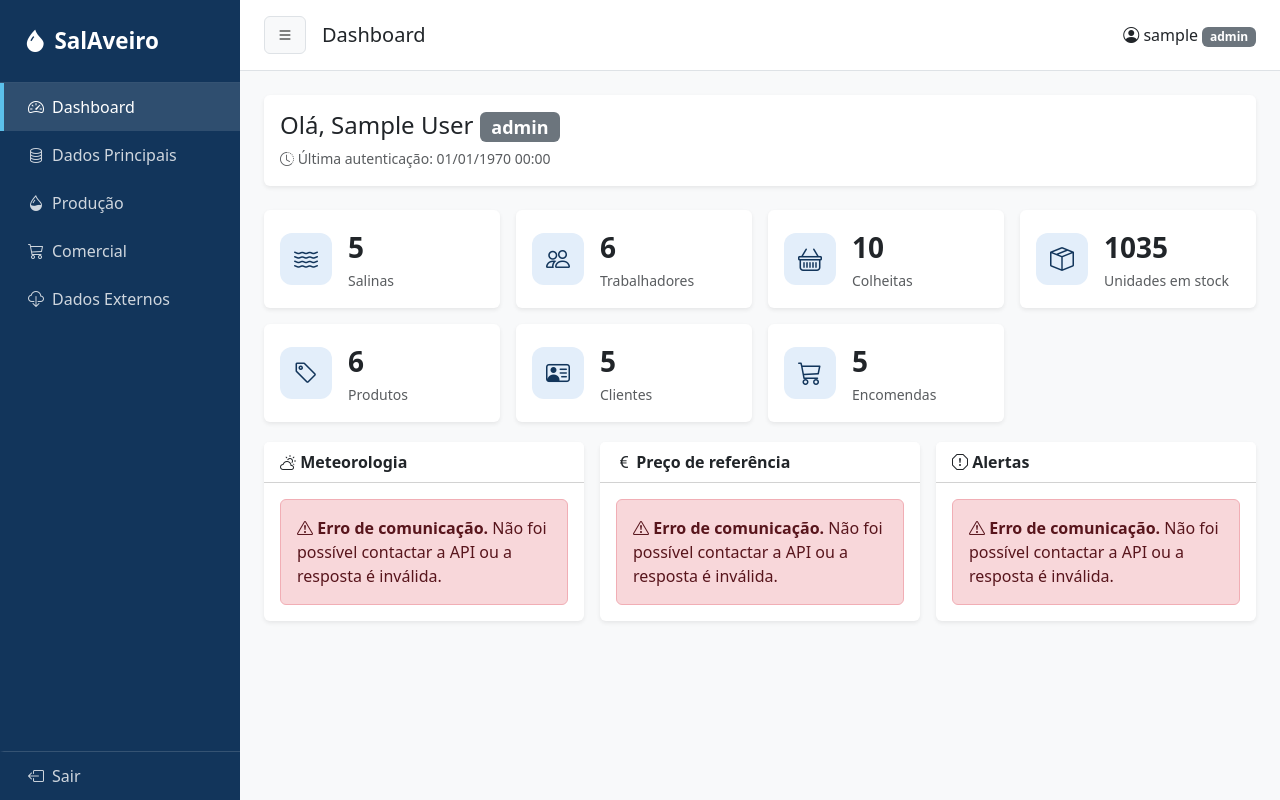
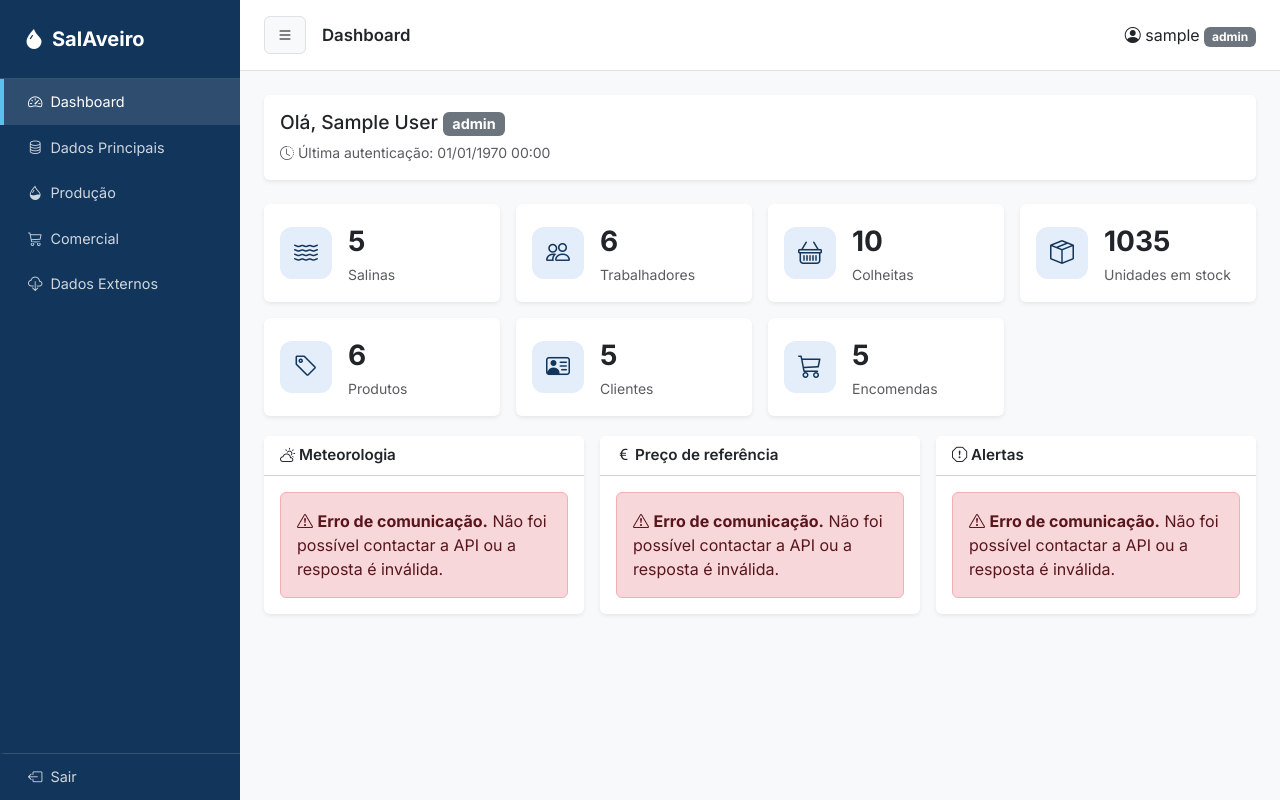
Before and after one commit to redriz/salaveiro, a PHP site: page / in a window 1280 px wide. Run offline with PHP 8.4, Linux system fonts and the light colour scheme; the visitor is signed in with stand-in values (Sample User, id 1); data comes from the database, SQL or seed files in the repository.

Commit message:
Add Inter font and adjust styles for header and login pages

```diff
--- a/app/views/auth/login.php
+++ b/app/views/auth/login.php
@@ -5,6 +5,9 @@
     <meta charset="UTF-8">
     <meta name="viewport" content="width=device-width, initial-scale=1">
     <title>SalAveiro - Login</title>
+    <link rel="preconnect" href="https://fonts.googleapis.com">
+    <link rel="preconnect" href="https://fonts.gstatic.com" crossorigin>
+    <link rel="stylesheet" href="https://fonts.googleapis.com/css2?family=Inter:wght@400;500;600;700&display=swap">
     <link rel="stylesheet" href="https://cdn.jsdelivr.net/npm/bootstrap@5.3.3/dist/css/bootstrap.min.css">
     <link rel="stylesheet" href="https://cdn.jsdelivr.net/npm/bootstrap-icons@1.11.3/font/bootstrap-icons.min.css">
     <link rel="stylesheet" href="assets/css/style.css">
--- a/app/views/layout/header.php
+++ b/app/views/layout/header.php
@@ -47,6 +47,9 @@ $corEstado = [
     <meta charset="UTF-8">
     <meta name="viewport" content="width=device-width, initial-scale=1">
     <title>SalAveiro - Gestão</title>
+    <link rel="preconnect" href="https://fonts.googleapis.com">
+    <link rel="preconnect" href="https://fonts.gstatic.com" crossorigin>
+    <link rel="stylesheet" href="https://fonts.googleapis.com/css2?family=Inter:wght@400;500;600;700&display=swap">
     <link rel="stylesheet" href="https://cdn.jsdelivr.net/npm/bootstrap@5.3.3/dist/css/bootstrap.min.css">
     <link rel="stylesheet" href="https://cdn.jsdelivr.net/npm/bootstrap-icons@1.11.3/font/bootstrap-icons.min.css">
     <link rel="stylesheet" href="assets/css/style.css">
--- a/assets/css/style.css
+++ b/assets/css/style.css
@@ -1,4 +1,5 @@
 :root {
+    --bs-font-sans-serif: "Inter", system-ui, -apple-system, "Segoe UI", Roboto, "Helvetica Neue", Arial, sans-serif;
     --sal-azul: #12355b;
 }
 
@@ -130,3 +131,13 @@
     text-overflow: ellipsis;
     white-space: nowrap;
 }
+
+.sidebar .nav-link { font-size: .9rem; }
+.sidebar-logo { font-size: 1.25rem; }
+.topbar h5 { font-size: 1.05rem; font-weight: 600; }
+h2 { font-size: 1.6rem; }
+h4 { font-size: 1.2rem; }
+.card-header { font-size: .95rem; }
+@media (min-width: 992px) {
+    .sidebar-recolhida .sidebar .nav-link { font-size: 1.15rem; }
+}
```
